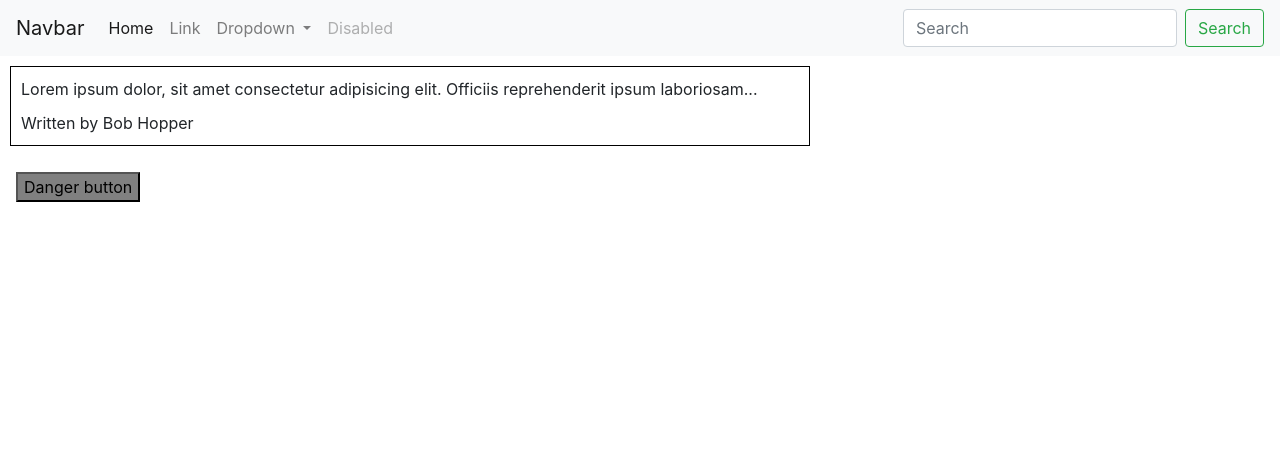
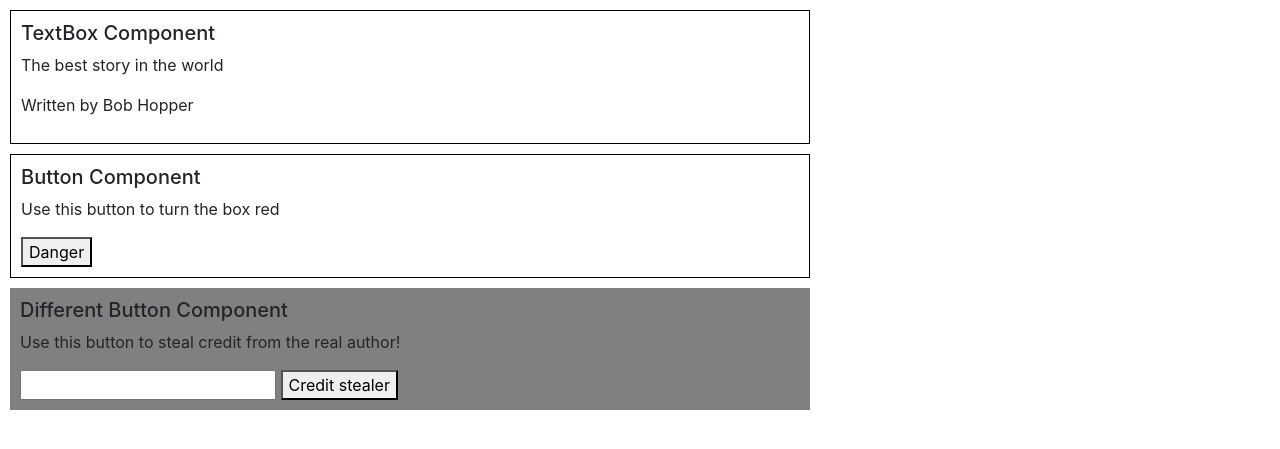
Before and after one commit to froilanenriquez3/FroilanEnriquezDWEC, a PHP site: page /P6_1/index.html in a window 1280 px wide. Shown: the top 449 px of the page. Run offline with PHP 8.4, Linux system fonts and the light colour scheme.

Commit message:
Add second button component

```diff
--- a/webAppFroilan/P6_1/index.html
+++ b/webAppFroilan/P6_1/index.html
@@ -7,11 +7,14 @@
     <title>Components</title>
 </head>
 <body>
+    <!-- To add a component, add an iframe tag with the src attribute of the HTML file,
+        and a dataset attribute of the css and js, with a class "html-import-helper"-->
+
     <!-- <object class="html-import-helper" data="wc_navbar/wc_navbar.html" ></object> -->
-    <iframe class="html-import-helper" src="wc_navbar/wc_navbar.html" ></iframe>
+    <!-- <iframe class="html-import-helper" src="wc_navbar/wc_navbar.html" ></iframe> -->
     <iframe class="html-import-helper" src="wc_textbox/wc_textbox.html" data-css='wc_textbox/wc_textbox.css' data-js='wc_textbox/wc_textbox.js'></iframe>
     <iframe class="html-import-helper" src="wc_button/wc_button.html" data-css='wc_button/wc_button.css' data-js='wc_button/wc_button.js'></iframe>
-
+    <iframe class="html-import-helper" src="wc_button2/wc_button2.html" data-css='wc_button2/wc_button2.css' data-js='wc_button2/wc_button2.js'></iframe>
 
     <script src="script.js"></script>
     <script src="https://code.jquery.com/jquery-3.5.1.slim.min.js" integrity="sha384-DfXdz2htPH0lsSSs5nCTpuj/zy4C+OGpamoFVy38MVBnE+IbbVYUew+OrCXaRkfj" crossorigin="anonymous"></script>
--- a/webAppFroilan/P6_1/wc_button/wc_button.css
+++ b/webAppFroilan/P6_1/wc_button/wc_button.css
@@ -1,4 +1,6 @@
-.myButton{
-    background-color: grey;
-    margin: 2vh;
+.buttonComponent{
+    border: solid black 1px;
+    margin: 10px;
+    width: 100vh;
+    padding: 10px;
 }
--- a/webAppFroilan/P6_1/wc_button/wc_button.html
+++ b/webAppFroilan/P6_1/wc_button/wc_button.html
@@ -1,3 +1,5 @@
 <div class="buttonComponent">
-    <button class="myButton">Danger button</button>
+    <h5>Button Component</h5>
+    <p>Use this button to turn the box red</p>
+    <button class="myButton">Danger</button>
 </div>
--- /dev/null
+++ b/webAppFroilan/P6_1/wc_button2/wc_button2.css
@@ -0,0 +1,6 @@
+.secondButton{
+    background-color: grey;
+    width: 100vh;
+    margin: 10px;
+    padding: 10px;
+}
--- /dev/null
+++ b/webAppFroilan/P6_1/wc_button2/wc_button2.html
@@ -0,0 +1,6 @@
+<div class="secondButton">
+    <h5>Different Button Component</h5>
+    <p>Use this button to steal credit from the real author!</p>
+   <input type="text" class="newAuthor">
+    <button class="plagButton">Credit stealer</button>
+</div>
--- /dev/null
+++ b/webAppFroilan/P6_1/wc_button2/wc_button2.js
@@ -0,0 +1,10 @@
+console.log('button 2 working!');
+
+let myButton2 = document.querySelector('.plagButton');
+
+function plagFunction(){
+    let newAuthor = document.querySelector('.newAuthor').value;
+    document.querySelector('.author').innerHTML= 'Written by ' + newAuthor;
+    document.querySelector('.newAuthor').value = '';
+}
+myButton2.addEventListener("click", plagFunction);
--- a/webAppFroilan/P6_1/wc_navbar/wc_navbar.html
+++ b/webAppFroilan/P6_1/wc_navbar/wc_navbar.html
@@ -1,5 +1,5 @@
   <nav class="navbar navbar-expand-lg navbar-light bg-light">
-    <a class="navbar-brand" href="#">Navbar</a>
+    <a class="navbar-brand" href="#">Navbar stolen from bootstrap</a>
     <button class="navbar-toggler" type="button" data-toggle="collapse" data-target="#navbarSupportedContent" aria-controls="navbarSupportedContent" aria-expanded="false" aria-label="Toggle navigation">
       <span class="navbar-toggler-icon"></span>
     </button>
--- a/webAppFroilan/P6_1/wc_textbox/wc_textbox.css
+++ b/webAppFroilan/P6_1/wc_textbox/wc_textbox.css
@@ -3,9 +3,5 @@
     border: solid black 1px;
     margin: 10px;
     width: 100vh;
-
+    padding: 10px;
 }
-
-p{
-    margin: 10px;
-}
--- a/webAppFroilan/P6_1/wc_textbox/wc_textbox.html
+++ b/webAppFroilan/P6_1/wc_textbox/wc_textbox.html
@@ -1,3 +1,7 @@
 <div class="textboxComponent" data-author="Bob Hopper">
-    <p>Lorem ipsum dolor, sit amet consectetur adipisicing elit. Officiis reprehenderit ipsum laboriosam...</p>
+    <h5>TextBox Component</h5>
+    <p>The best story in the world</p>
+    <div class="author">
+
+    </div>
 </div>
--- a/webAppFroilan/P6_1/wc_textbox/wc_textbox.js
+++ b/webAppFroilan/P6_1/wc_textbox/wc_textbox.js
@@ -1,4 +1,4 @@
 console.log('textbox working!');
-let textbox = document.querySelector('.textboxComponent');
+let textbox = document.querySelector('.author');
 
-textbox.innerHTML += "<p> Written by " + textbox.dataset.author +"</p>";
+textbox.innerHTML += "<p> Written by " + document.querySelector('.textboxComponent').dataset.author +"</p>";
```
Also changed, not shown: webAppFroilan/P6_1/wc_button2/wc_config.js (added), webAppFroilan/P6_1/wc_button2/wc_events.js (added).
